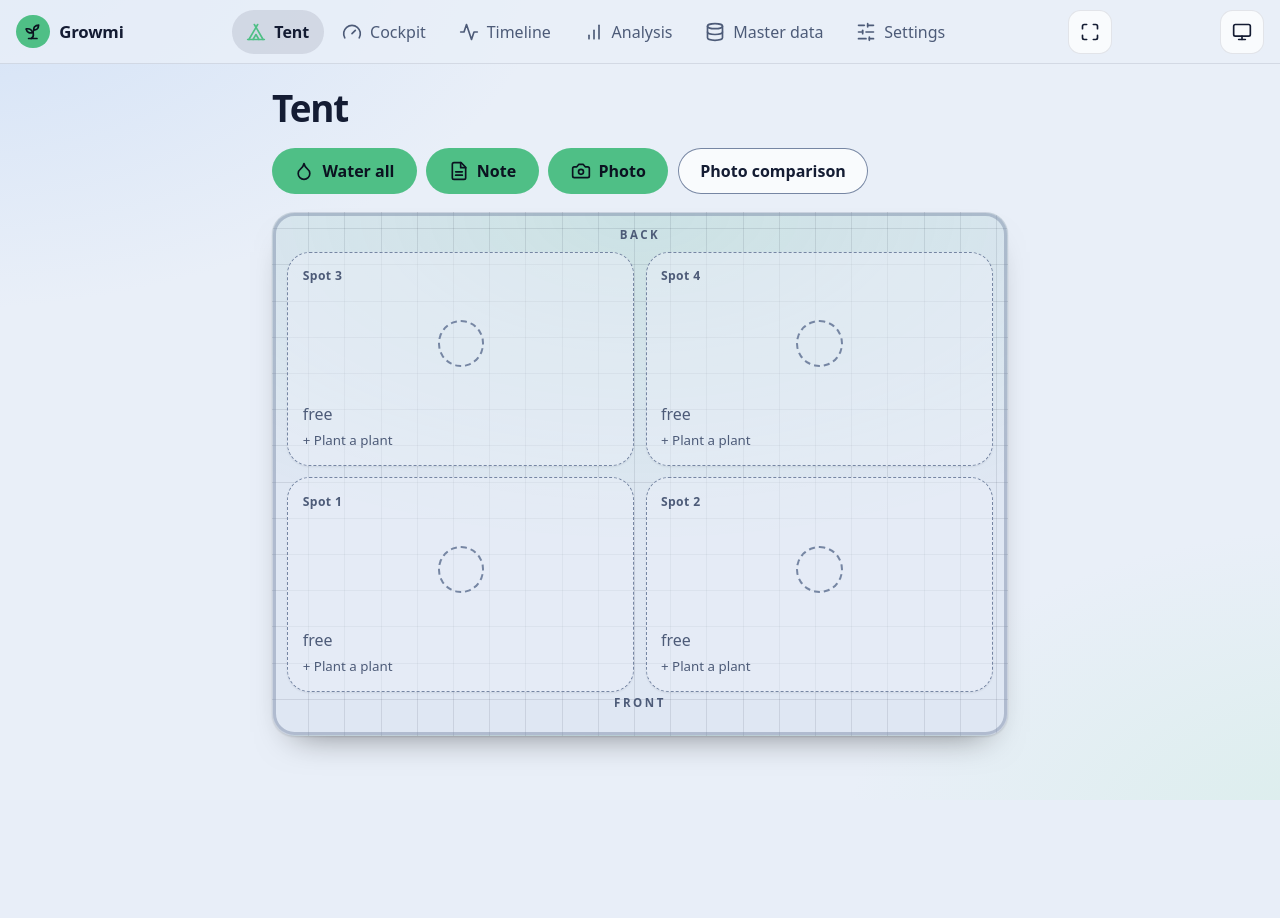
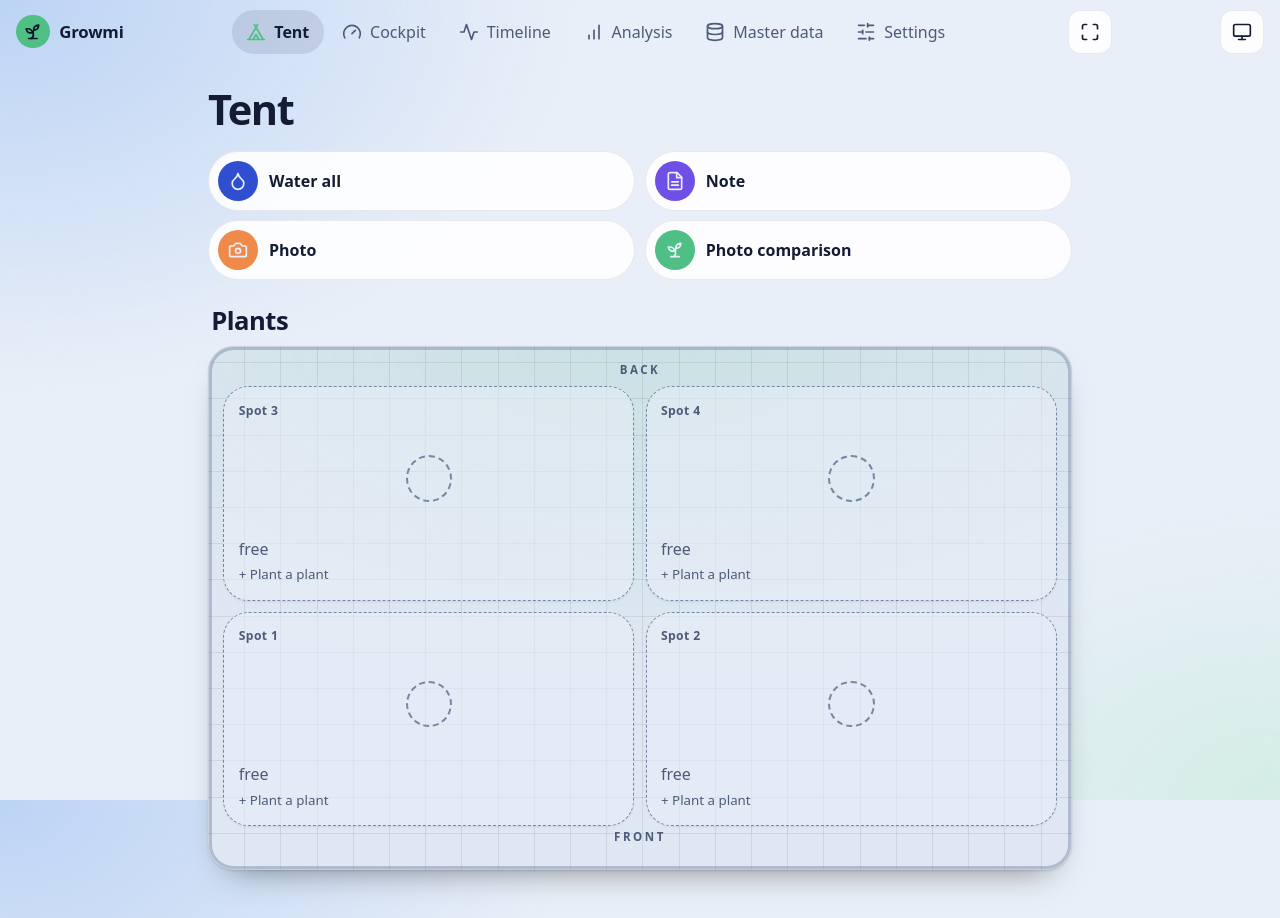
Before and after one commit to thilokayser/growmi, a FastAPI app: page / in a window 1280 px wide. Before the commit the page ends 757 px from the top, so only its background shows below. Run offline with FastAPI, Linux system fonts and the light colour scheme; data that the repository does not hold is empty; parts of the project's set-up code (start-up, migrations or seed data) failed here and were passed over.

Commit message:
Overview in the dashboard look: climate card, pill actions, slate background (0.28.1)
Co-Authored-By: Claude Opus 5.5 <noreply@anthropic.com>

```diff
--- a/growmi/app/i18n_en.py
+++ b/growmi/app/i18n_en.py
@@ -168,6 +168,8 @@ EN: dict[str, str] = {
     "pH und EC": "pH and EC",
     "{0} · Gießen": "{0} · Watering",
     "Gießen": "Watering",
+    "Woche {0} ·": "Week {0} ·",
+    "{0} Pflanzen": "{0} plants",
     "Gießen eintragen": "Log watering",
     "Gilt für die ganze Installation. Bereits gespeicherte Ereignisse behalten die Sprache, in der sie entstanden sind.": "Applies to the whole installation. Events already saved keep the language they were created in.",
     "Grow-Kosten bisher": "Grow costs so far",
--- a/growmi/app/static/style.css
+++ b/growmi/app/static/style.css
@@ -1,11 +1,11 @@
 /* Dark (default, deep navy) and light theme. Hex colors live only in the token blocks (a test checks it). */
 :root {
   color-scheme: dark;
-  --bg: #0b1220; --bg-alt: #080d18; --card: #182136; --line: #2a3550;
-  --text: #f1f4fa; --muted: #9ba7bd; --border: #6a7894;
+  --bg: #1b2433; --bg-alt: #161d2a; --card: #222a37; --line: #2c3648;
+  --text: #f4f6f8; --muted: #9aa5b8; --border: #7a89a3;
   --accent: #a9e8c0; --on-accent: #0b1220; --danger: #f4a3b3; --on-danger: #0b1220;
   --link: #a9c4f7; --focus: #c9bcff;
-  --glow-a: #1f4f86; --glow-b: #1c6b64;
+  --glow-a: #34567d; --glow-b: #2a4f5c;
   --ph-keimling: #f5d98b; --on-keimling: #0b1220;
   --ph-wachstum: #a9e8c0; --on-wachstum: #0b1220;
   --ph-bluete: #c3b1f7; --on-bluete: #0b1220;
@@ -42,9 +42,9 @@
 }
 /* theme switch: data-theme is set by the toggle in the app bar (stored per device); without it the system decides */
 :root {
-  --radius: 1.4rem;
-  --surface: color-mix(in srgb, var(--card) 72%, transparent);
-  --hairline: color-mix(in srgb, var(--text) 10%, transparent);
+  --radius: 1.6rem;
+  --surface: color-mix(in srgb, var(--card) 88%, transparent);
+  --hairline: color-mix(in srgb, var(--text) 9%, transparent);
   --shadow: 0 1px 2px color-mix(in srgb, black 12%, transparent),
             0 18px 36px -22px color-mix(in srgb, black 55%, transparent);
   --glow: color-mix(in srgb, var(--accent) 14%, transparent);
@@ -55,8 +55,8 @@ html { -webkit-text-size-adjust: 100%; }
 body { margin: 0; min-height: 100vh; color: var(--text); line-height: 1.5; font-size: 1rem;
   font-family: ui-sans-serif, system-ui, -apple-system, "Segoe UI", Roboto, sans-serif; accent-color: var(--accent);
   caret-color: var(--accent); scrollbar-color: var(--border) var(--bg-alt);
-  background: radial-gradient(60rem 36rem at -5% -8%, color-mix(in srgb, var(--glow-a) 55%, transparent), transparent 65%),
-    radial-gradient(48rem 30rem at 105% 105%, color-mix(in srgb, var(--glow-b) 40%, transparent), transparent 65%), var(--bg);
+  background: radial-gradient(50rem 34rem at 0% 0%, var(--glow-a), transparent 72%),
+    radial-gradient(40rem 26rem at 100% 100%, color-mix(in srgb, var(--glow-b) 60%, transparent), transparent 70%), var(--bg);
   background-attachment: fixed; }
 ::selection { background: color-mix(in srgb, var(--accent) 35%, transparent); }
 :focus-visible { outline: 3px solid var(--focus); outline-offset: 2px; }
@@ -69,8 +69,7 @@ table, .num { font-variant-numeric: tabular-nums; }
 
 /* app shell: brand bar on top, tab bar at the bottom on phones */
 .appbar { position: sticky; top: 0; z-index: 10; display: flex; align-items: center; justify-content: space-between;
-  gap: 1rem; padding: .6rem 1rem; background: color-mix(in srgb, var(--bg) 80%, transparent);
-  border-bottom: 1px solid var(--hairline); }  /* no backdrop-filter here: it would trap the fixed tab bar */
+  gap: 1rem; padding: .6rem 1rem; background: transparent; }  /* no backdrop-filter here: it would trap the fixed tab bar */
 .brand { display: inline-flex; align-items: center; gap: .6rem; color: var(--text); text-decoration: none;
   font-weight: 700; letter-spacing: -.01em; font-size: 1.05rem; }
 .brand .i { width: 2.1rem; height: 2.1rem; padding: .42rem; border-radius: 50%; color: var(--on-accent); background: var(--accent); }
@@ -90,7 +89,7 @@ main { padding: 1.25rem 1rem 3rem; max-width: 48rem; margin: 0 auto; }
   main { padding-bottom: 6.5rem; }
 }
 
-h1 { font-size: 2.3rem; line-height: 1.1; font-weight: 700; letter-spacing: -.03em; margin: .25rem 0 1.2rem; text-wrap: balance; }
+h1 { font-size: 2.6rem; line-height: 1.08; font-weight: 650; letter-spacing: -.035em; margin: .25rem 0 1.2rem; text-wrap: balance; }
 h2 { font-size: 1.25rem; font-weight: 700; margin: 2rem 0 .6rem; letter-spacing: -.02em; }
 h3 { font-size: 1.02rem; margin: 1.25rem 0 .5rem; }
 p { max-width: 65ch; }
@@ -351,3 +350,30 @@ output { font-size: .9rem; }
 .tile-ico { display: grid; place-items: center; width: 2.4rem; height: 2.4rem; margin-bottom: .35rem; border-radius: 50%;
   background: var(--c); color: var(--bg); }
 .c-phase { --c: var(--ph-wachstum); } .c-temp { --c: var(--ph-trocknung); } .c-rh { --c: var(--link); } .c-vpd { --c: var(--ph-bluete); }
+
+/* dashboard cards: round icon badge, big title, calm subtitle, pills */
+.card { padding: 1.3rem; border-radius: 1.9rem; background: var(--surface); border: 1px solid var(--hairline);
+  box-shadow: var(--shadow), inset 0 1px 0 color-mix(in srgb, var(--text) 6%, transparent); margin-bottom: 1rem; }
+.card-head { display: flex; align-items: center; gap: .9rem; }
+.card-titles { flex: 1; min-width: 0; }
+.card-title { margin: 0; font-size: 1.6rem; font-weight: 600; letter-spacing: -.02em; line-height: 1.15; }
+.card-sub { margin: .15rem 0 0; color: var(--muted); font-size: .95rem; }
+.section-title { margin: 1.6rem .2rem .7rem; }
+.ico { display: grid; place-items: center; flex: none; width: 2.9rem; height: 2.9rem; border-radius: 50%; background: var(--c); color: var(--bg); }
+.pill { display: inline-flex; align-items: center; gap: .45rem; padding: .35rem .85rem; border-radius: 999px; font-weight: 600; font-size: .9rem;
+  background: color-mix(in srgb, var(--c) 18%, transparent); color: var(--c); --c: var(--accent); }
+.pill i { width: .55rem; height: .55rem; border-radius: 50%; background: currentColor; }
+.pill.bad { --c: var(--danger); }
+.stats { display: grid; grid-template-columns: repeat(auto-fit, minmax(7.5rem, 1fr)); gap: .7rem; margin-top: 1.1rem; }
+.stat { display: flex; flex-direction: column; gap: .55rem; padding: 1rem; border-radius: 1.3rem;
+  background: color-mix(in srgb, var(--bg-alt) 55%, transparent); border: 1px solid var(--hairline); }
+.stat-value { font-size: 2rem; font-weight: 500; letter-spacing: -.03em; line-height: 1; }
+.stat-value small { font-size: 1rem; color: var(--muted); margin-left: .1rem; }
+.bar { height: .35rem; border-radius: 999px; background: color-mix(in srgb, var(--text) 12%, transparent); overflow: hidden; }
+.bar i { display: block; height: 100%; border-radius: inherit; background: var(--c); }
+.stat-label { color: var(--c); font-size: .9rem; }
+.quick-pills { display: grid; grid-template-columns: 1fr 1fr; gap: .6rem; }
+.pill-btn { display: flex; align-items: center; gap: .7rem; padding: .55rem 1rem .55rem .55rem; border-radius: 999px; min-width: 0;
+  background: var(--surface); border: 1px solid var(--hairline); color: var(--text); text-decoration: none; font-weight: 600; }
+.pill-btn .ico { width: 2.5rem; height: 2.5rem; }
+@media (min-width: 56rem) { main { max-width: 56rem; } }
--- a/growmi/app/templates/home.html
+++ b/growmi/app/templates/home.html
@@ -7,19 +7,32 @@
 {% if undo %}<div class="all-clear" role="status"><strong>{{ undo.sorte }}</strong> <span>Gegossen.</span>
   <form class="inline-form" method="post" action="{{ root }}/eintrag/watering/{{ undo.id }}/loeschen"><input type="hidden" name="back" value="/"><button class="btn ghost">Rückgängig</button></form></div>{% endif %}
 {% include "_phase_banner.html" %}
-{% if live.has.values()|select|list %}<section class="tiles" aria-label="Aktuelle Werte">
-  {% if live.has.phase %}<div class="tile"><span class="tile-ico c-phase">{{ icon('sprout') }}</span><span class="tile-label">Box-Phase</span><span class="tile-value">{{ tr(live.phase) }}</span></div>{% endif %}
-  {% if live.has.temp %}<div class="tile"><span class="tile-ico c-temp">{{ icon('thermo') }}</span><span class="tile-label">Temperatur</span><span class="tile-value num">{{ live.temp or '–' }}{% if live.temp %}<small> °C</small>{% endif %}</span></div>{% endif %}
-  {% if live.has.rh %}<div class="tile"><span class="tile-ico c-rh">{{ icon('droplet') }}</span><span class="tile-label">Luftfeuchte</span><span class="tile-value num">{{ live.rh or '–' }}{% if live.rh %}<small> %</small>{% endif %}</span></div>{% endif %}
-  {% if live.has.vpd %}<div class="tile"><span class="tile-ico c-vpd">{{ icon('gauge') }}</span><span class="tile-label">VPD</span><span class="tile-value num">{{ live.vpd or '–' }}{% if live.vpd %}<small> kPa</small>{% endif %}</span>
-    {% if live.vpd_status %}<span class="tile-status {{ live.vpd_status }}"><i aria-hidden="true"></i>{{ tr('im Ziel') if live.vpd_status == 'ok' else tr('außerhalb') }}</span>{% endif %}</div>{% endif %}
+{% if live.has.values()|select|list %}<section class="card hero" aria-label="Aktuelle Werte">
+  <div class="card-head">
+    <span class="ico c-phase">{{ icon('sprout') }}</span>
+    <div class="card-titles">
+      <h2 class="card-title">{% if live.has.phase %}{{ tr(live.phase) }}{% else %}Klima{% endif %}</h2>
+      <p class="card-sub">{% if week %}Woche {{ week }} · {% endif %}{{ plant_count }} Pflanzen</p>
+    </div>
+    {% if live.online is not none %}<span class="pill {{ 'ok' if live.online else 'bad' }}"><i></i>{{ 'Online' if live.online else 'Offline' }}</span>{% endif %}
+  </div>
+  <div class="stats">
+    {% if live.has.temp %}<div class="stat c-temp"><span class="stat-value num">{{ live.temp or '–' }}{% if live.temp %}<small>°C</small>{% endif %}</span>
+      <span class="bar" aria-hidden="true"><i style="width:{{ live.temp_pct }}%"></i></span><span class="stat-label">Temperatur</span></div>{% endif %}
+    {% if live.has.rh %}<div class="stat c-rh"><span class="stat-value num">{{ live.rh or '–' }}{% if live.rh %}<small>%</small>{% endif %}</span>
+      <span class="bar" aria-hidden="true"><i style="width:{{ live.rh_pct }}%"></i></span><span class="stat-label">Luftfeuchte</span></div>{% endif %}
+    {% if live.has.vpd %}<div class="stat c-vpd"><span class="stat-value num">{{ live.vpd or '–' }}{% if live.vpd %}<small>kPa</small>{% endif %}</span>
+      <span class="bar" aria-hidden="true"><i style="width:{{ live.vpd_pct }}%"></i></span>
+      <span class="stat-label">VPD{% if live.vpd_status %} · {{ tr('im Ziel') if live.vpd_status == 'ok' else tr('außerhalb') }}{% endif %}</span></div>{% endif %}
+  </div>
 </section>{% endif %}
-<div class="actions">
-  <a class="btn" href="{{ root }}/giessen">{{ icon('droplet') }} Alle gießen</a>
-  <a class="btn" href="{{ root }}/notiz">{{ icon('note') }} Notiz</a>
-  <a class="btn" href="{{ root }}/foto">{{ icon('camera') }} Foto</a>
-  <a class="btn ghost" href="{{ root }}/fotos">Fotovergleich</a>
+<div class="quick-pills">
+  <a class="pill-btn" href="{{ root }}/giessen"><span class="ico c-rh">{{ icon('droplet') }}</span>Alle gießen</a>
+  <a class="pill-btn" href="{{ root }}/notiz"><span class="ico c-vpd">{{ icon('note') }}</span>Notiz</a>
+  <a class="pill-btn" href="{{ root }}/foto"><span class="ico c-temp">{{ icon('camera') }}</span>Foto</a>
+  <a class="pill-btn" href="{{ root }}/fotos"><span class="ico c-phase">{{ icon('sprout') }}</span>Fotovergleich</a>
 </div>
+<h2 class="card-title section-title">Pflanzen</h2>
 <div class="tent" role="group" aria-label="Zelt von oben: hinten oben, vorne unten">
   <p class="tent-edge">Hinten</p>
   <div class="tent-grid">
--- a/growmi/config.yaml
+++ b/growmi/config.yaml
@@ -1,5 +1,5 @@
 name: Growmi
-version: "0.28.0"
+version: "0.28.1"
 slug: growmi
 url: https://github.com/thilokayser/growmi
 description: Track. Grow. Harvest. Tagebuch, Verlauf und Auswertung für dein Zelt
```
Also changed, not shown: growmi/app/routes_home.py (+9 -3 lines), growmi/tests/test_ui_a11y.py (+2 -2 lines), growmi/CHANGELOG.md, 4 other files.
